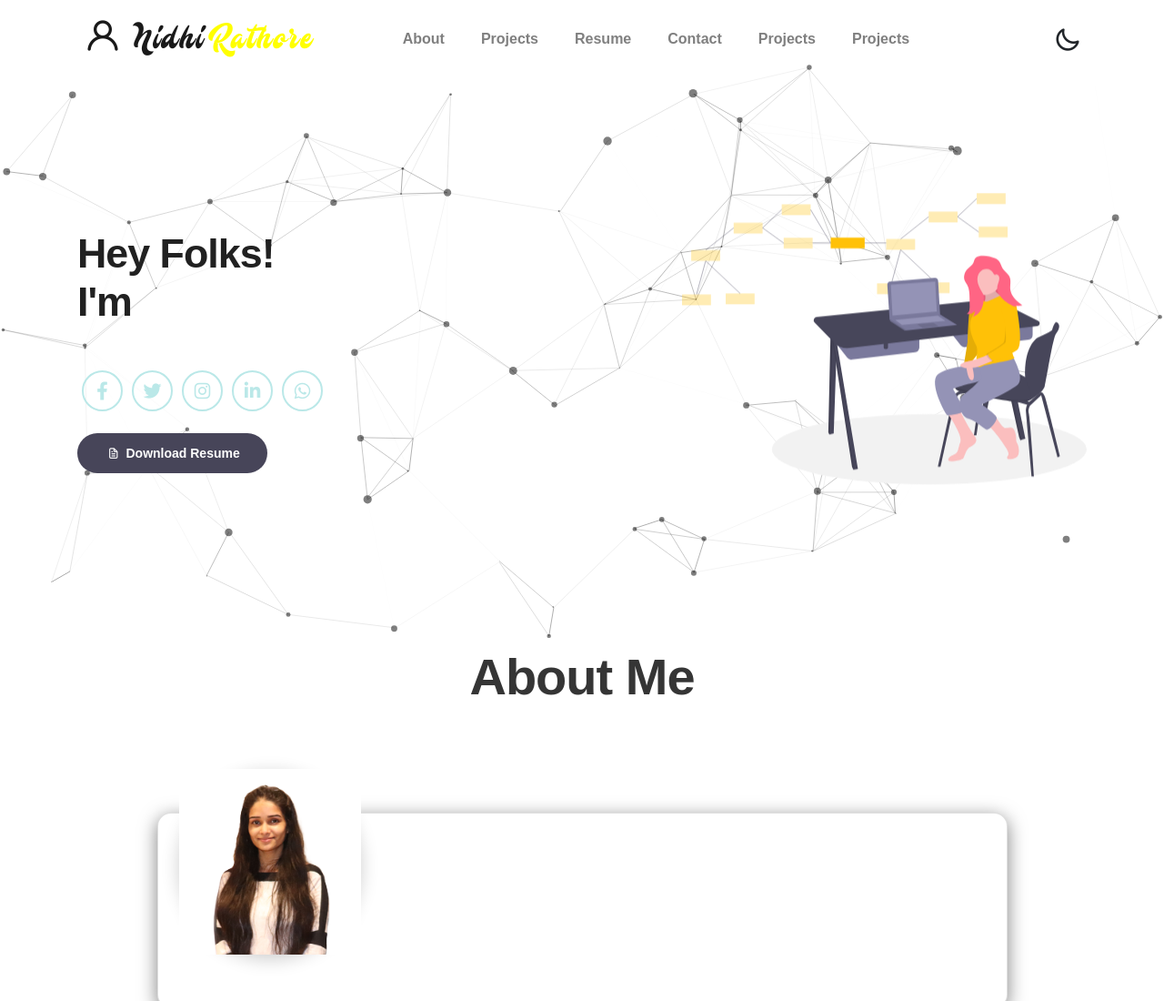
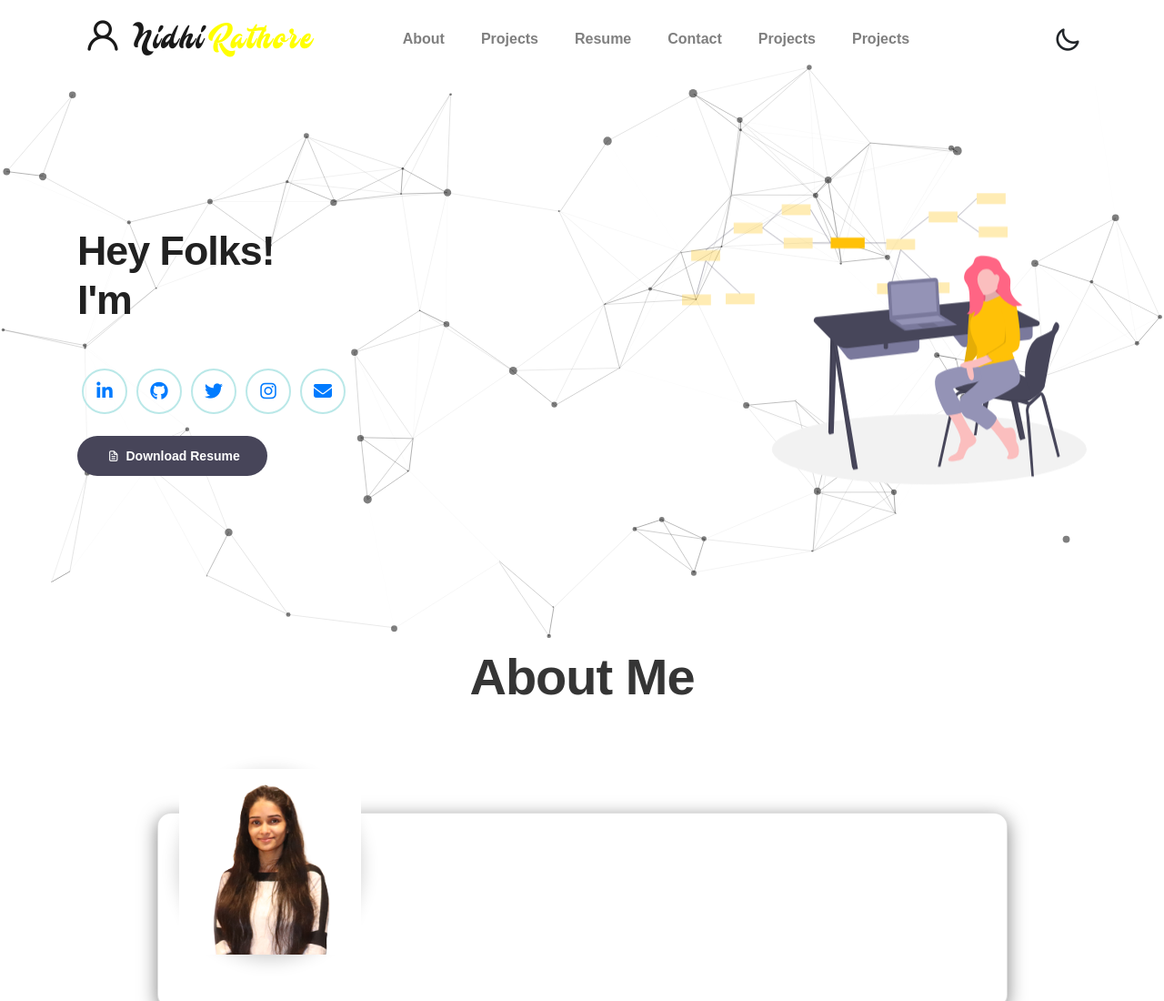
Before and after one commit to nidhi-rathore/nidhi-rathore.github.io, a plain HTML site: page index.html in a window 1280 px wide. Shown: the top 1100 px of the page at 91% size. Drawn offline with Linux system fonts and the light colour scheme.

Commit message:
top-section social icons

```diff
--- a/css/tooplate-style.css
+++ b/css/tooplate-style.css
@@ -580,8 +580,8 @@ b, strong {
 .social-top li {
   list-style: none;
   margin: 0 5px;
-  height: 45px;
-  width: 45px;
+  height: 50px;
+  width: 50px;
   color: #bae8e8;
   border: 2px solid #bae8e8;
   border-radius: 50%;
--- a/index.html
+++ b/index.html
@@ -99,11 +99,11 @@ https://www.tooplate.com/view/2115-marvel
                         <br>
 
                         <ul class="social-top">
-                          <li><i class="fa-brands fa-facebook-f"></i></li>
-                          <li><i class="fa-brands fa-twitter"></i></li>
-                          <li><i class="fa-brands fa-instagram"></i></li>
-                          <li><i class="fa-brands fa-linkedin-in"></i></li>
-                          <li><i class="fa-brands fa-whatsapp"></i></li>
+                          <li> <a target="_blank" href="https://www.linkedin.com/in/nidhi-rathore-431317213/"> <i class="fa-brands fa-linkedin-in"></i></a></li>
+                          <li> <a target="_blank" href="https://github.com/nidhi-rathore"> <i class="fa-brands fa-github"></i></a></li>
+                          <li> <a target="_blank" href="https://twitter.com/NidhiRathore25"> <i class="fa-brands fa-twitter"></i></a></li>
+                          <li> <a target="_blank" href="https://www.instagram.com/nidhirathore___/"> <i class="fa-brands fa-instagram"></i></a></li>
+                          <li> <a target="_blank" href="mailto:nidhirathore7022@gmail.com"> <i class="fa fa-envelope"></i></a></li>
                         </ul>
 
                         <div class="custom-btn-group mt-4 ">
```
